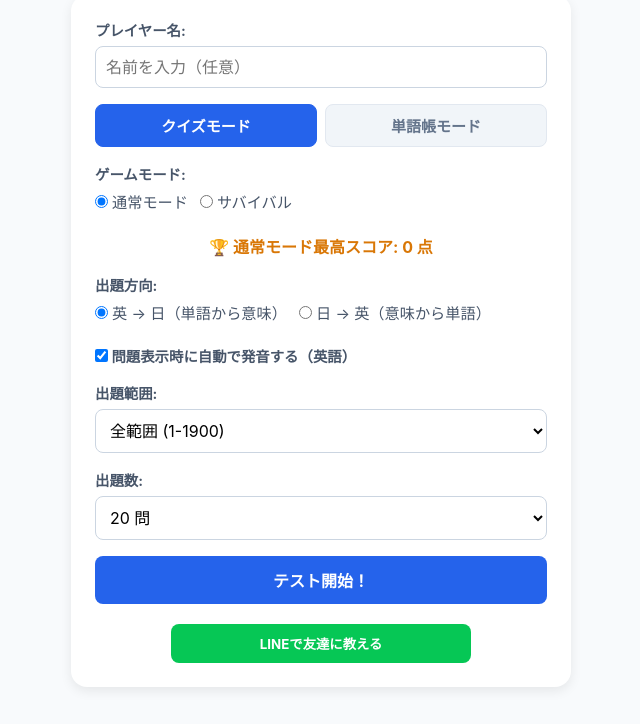
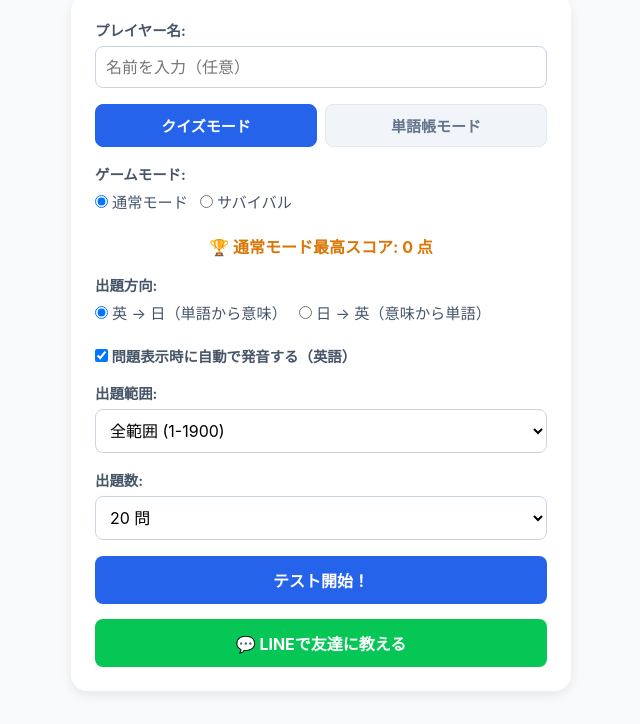
Before and after one commit to st19731001-del/Target1900-app-dev, a plain HTML site: page index.html in a window 1280 px wide. Shown: the part 76-800 px from the top of the page, without its empty margins (319-959 px from the left). Drawn offline with nearby package versions, Linux system fonts and the light colour scheme.

Commit message:
Update index.html

```diff
--- a/index.html
+++ b/index.html
@@ -17,7 +17,6 @@
       navigator.serviceWorker.register('sw.js');
     }
   </script>
-
 </head>
 <body>
 
@@ -105,31 +104,27 @@
             </select>
           </div>
 
-
           <div id="customCountGroup" class="form-group hidden">
             <input type="number" id="customQuestionCount" placeholder="出題数を入力 (例: 15)" min="1" max="1900">
           </div>
         </div>
 
-        <!-- スタートボタン（モードによってJSで切替） -->
+        <!-- スタートボタン -->
         <button id="startQuizBtn" class="btn primary-btn">テスト開始！</button>
         <button id="hardBtn" class="btn hard-btn hidden">🔥 サバイバル開始！</button>
-      </div>
-
 
         <!-- アプリ操作・シェアボタンエリア -->
-<div class="action-buttons-container" style="margin-top: 20px; text-align: center; display: flex; flex-direction: column; gap: 10px; align-items: center;">
-
-  <!-- インストールボタン（初期状態は非表示） -->
-  <button id="pwaInstallBtn" class="hidden" style="padding: 10px 20px; font-weight: bold; background-color: #4f46e5; color: white; border: none; border-radius: 8px; cursor: pointer; width: 80%; max-width: 300px;">
+        <div style="margin-top: 15px; text-align: center; display: flex; flex-direction: column; gap: 10px; align-items: center;">
+          <!-- インストールボタン（対応環境でのみJSで非表示解除） -->
+          <button id="pwaInstallBtn" class="btn hidden" style="background-color: #4f46e5; color: white; padding: 12px 20px; border: none; border-radius: 8px; font-weight: bold; width: 100%; cursor: pointer;">
             📲 アプリをインストール
           </button>
 
-  <!-- LINEシェアボタン -->
-  <button id="lineShareResultBtn" style="padding: 10px 20px; font-weight: bold; background-color: #06C755; color: white; border: none; border-radius: 8px; cursor: pointer; width: 80%; max-width: 300px; display: flex; align-items: center; justify-content: center; gap: 8px;">
-    <span>LINEで友達に教える</span>
+          <!-- LINEシェアボタン（常時表示） -->
+          <button id="lineShareBtn" class="btn" style="background-color: #06C755; color: white; padding: 12px 20px; border: none; border-radius: 8px; font-weight: bold; width: 100%; cursor: pointer; display: flex; align-items: center; justify-content: center; gap: 8px;">
+            💬 LINEで友達に教える
           </button>
-
+        </div>
       </div>
 
       <!-- 単語帳設定フォーム -->
@@ -188,7 +183,7 @@
         <button id="retryWrongBtn" class="btn secondary-btn hidden">🔄 間違えた問題のみ再挑戦</button>
         <button id="restartBtn" class="btn primary-btn">🔁 もう一度同じ条件で挑戦</button>
         <button id="backToHomeBtn" class="btn outline-btn">🏠 設定画面に戻る</button>
-        <button id="lineShareBtn" class="btn line-btn">💬 LINEで結果をシェア</button>
+        <button id="lineShareResultBtn" class="btn line-btn">💬 LINEで結果をシェア</button>
       </div>
     </section>
 
```
Lines whose indentation alone changed are shown as unchanged.
